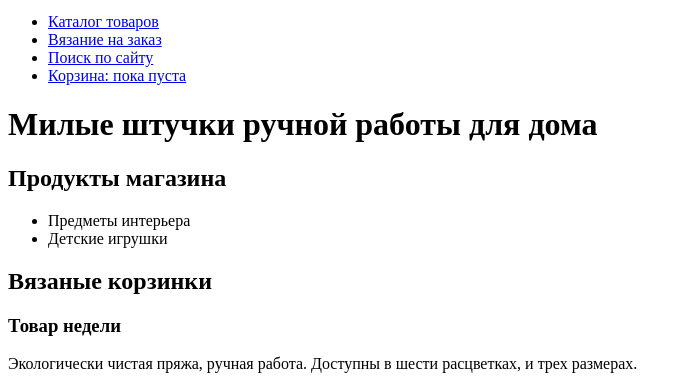
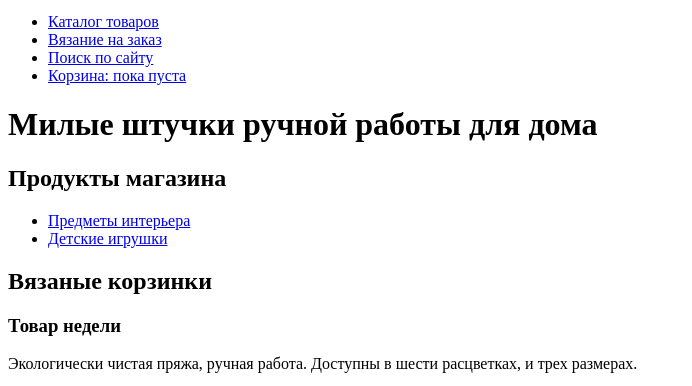
Before and after one commit to Arle55/106526-mishka, a website: page source/index.html in a window 1280 px wide. Shown: the part 50-436 px from the top of the page, without its empty margins (0-692 px from the left). Drawn offline with Linux system fonts and the light colour scheme.

Commit message:
Разметка главной страницы

```diff
--- a/source/index.html
+++ b/source/index.html
@@ -37,8 +37,8 @@
       <section class="product-main">
         <h2 class="visually-hidden">Продукты магазина</h2>
         <ul class="product-main__list product-list">
-          <li class="product-list__item">Предметы интерьера</li>
-          <li class="product-list__item">Детские игрушки</li>
+          <li class="product-list__item"><a class="product-list__link" href="#">Предметы интерьера</li>
+          <li class="product-list__item"><a class="product-list__link" href="#">Детские игрушки</a></li>
         </ul>
       </section>
 
```
